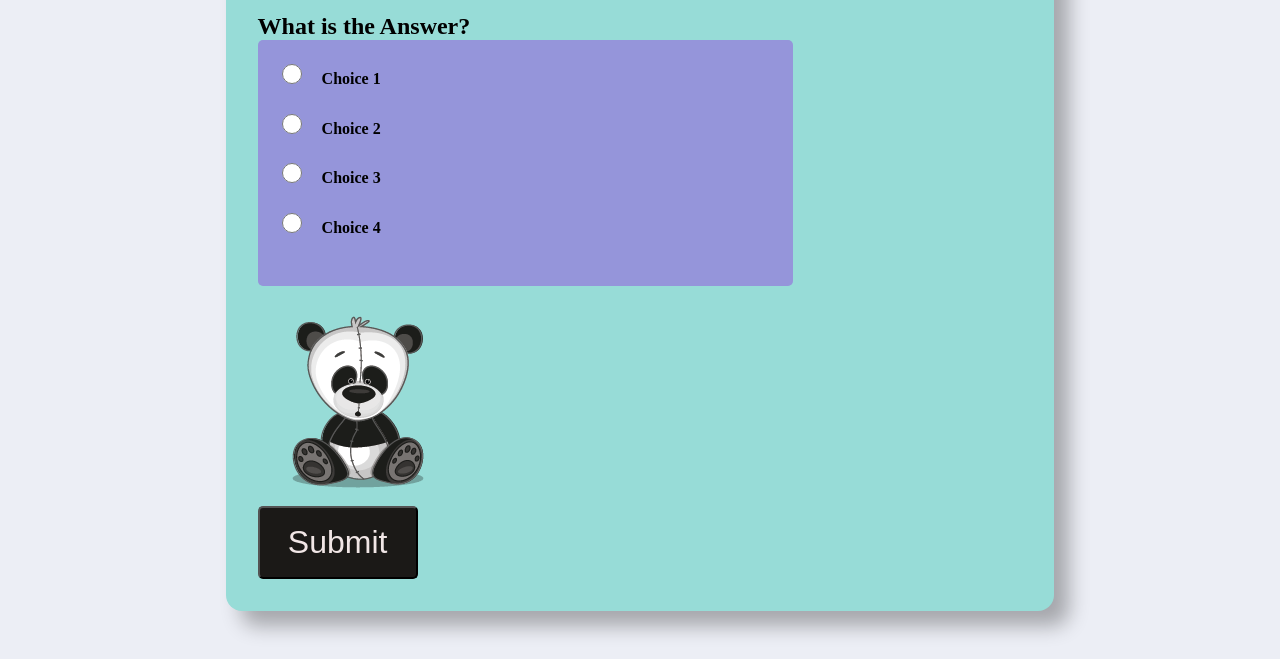
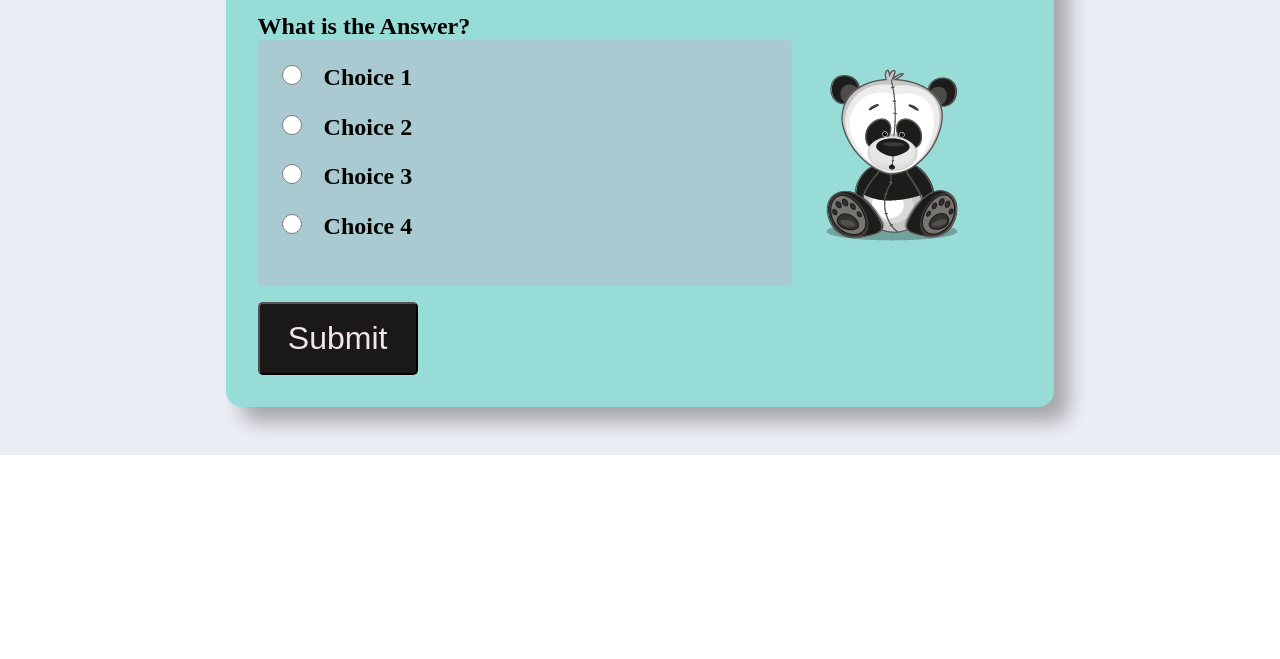
Before and after one commit to archanashinde22/Capstone-Quiz, a website: page public/quizPage.html in a window 1280 px wide. Shown: the part 210-869 px from the top of the page. After the commit the page ends 800 px from the top, so only its background shows below. Drawn offline with nearby package versions, Linux system fonts and the light colour scheme; no server answers.

Commit message:
Finished

```diff
--- a/public/flash.css
+++ b/public/flash.css
@@ -77,7 +77,7 @@ textarea {
   height: 40px;
   padding: 1rem;
   border: none;
-  font-size: 1 rem;
+  font-size: 15px;
   border-bottom: 2px solid #080808;
   color: #232323;
   margin: 10px;
--- a/public/quiz.css
+++ b/public/quiz.css
@@ -60,23 +60,22 @@ nav a {
 }
 .choice_answers {
   display: flex;
-  /* max-width: 100%; */
   width: 70%;
-  background: rgb(149, 149, 218);
+  background: rgb(169, 202, 209);
   margin-bottom: 1rem;
   border-radius: 5px;
   padding: 1.5rem;
-
-  /* font-size: rem; */
 }
 .img-container {
-  width: 30%;
+  margin-left: auto;
+  padding-right: 30px;
+  padding-top: 15px;
 }
 .choice_answers ul li {
   max-width: 100%;
   position: relative;
   height: 2.5rem;
-  font-size: 1rem;
+  font-size: 1.5rem;
   font-weight: bold;
   margin-bottom: 0.6rem;
 }
--- a/public/quizPage.html
+++ b/public/quizPage.html
@@ -30,7 +30,7 @@
         </div>
 
         <div id="question" class="bold-font">What is the Answer?</div>
-        <div class="choice_container">
+        <div class="choice_container" style="display: flex">
           <div class="choice_answers">
             <ul>
               <li>
```
Also changed, not shown: public/home.html (+1 -3 lines).
